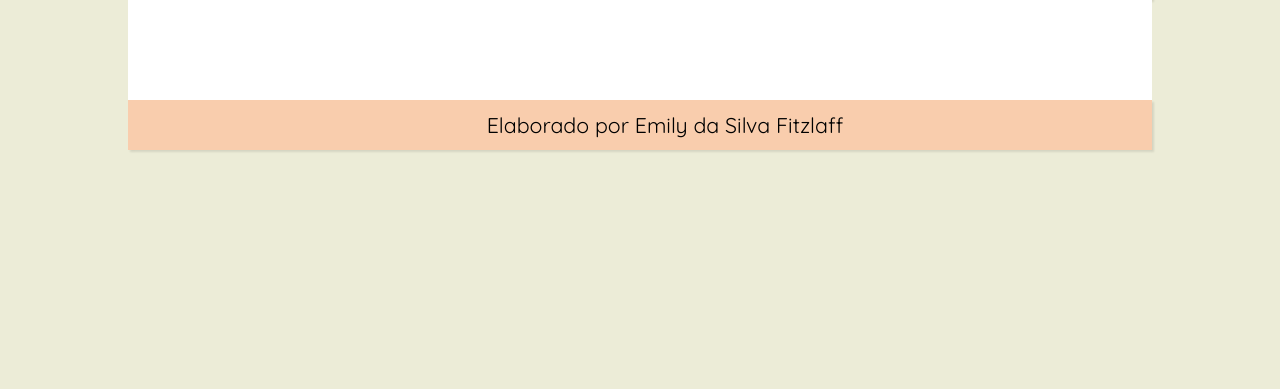
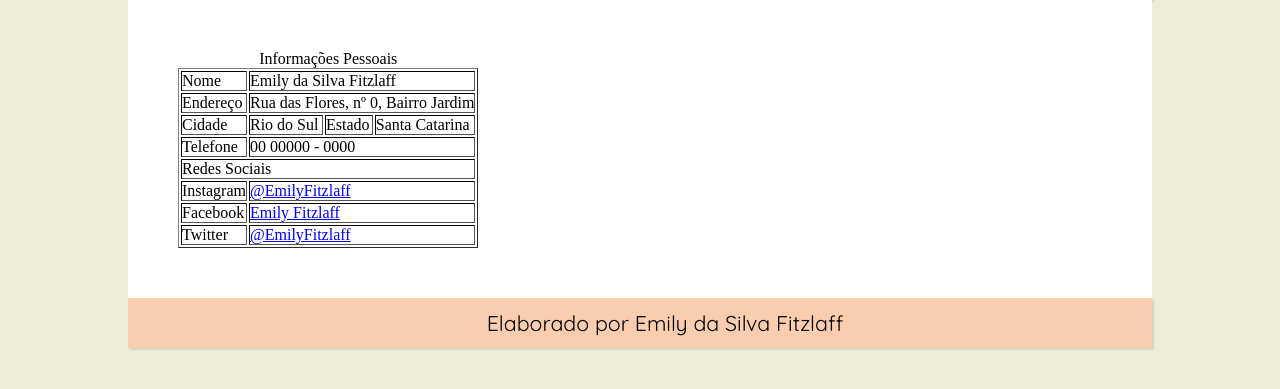
Before and after one commit to EmilyFitzlaff/Desenvolvimento_WEB, a PHP site: page /info-pessoais.php in a window 1280 px wide. Shown: the part 100-489 px from the top of the page. Run offline with PHP 8.4, Linux system fonts and the light colour scheme.

Commit message:
Tabela Info Pessoais

```diff
--- a/Aula 03 - CSS/Site pessoal/css/estilo.css
+++ b/Aula 03 - CSS/Site pessoal/css/estilo.css
@@ -104,3 +104,7 @@ p {
     margin-bottom: 0px;
     font-family: 'Quicksand', sans-serif;
 }
+
+table tr {
+    border: 1px solid black;
+}
--- a/Aula 03 - CSS/Site pessoal/head.php
+++ b/Aula 03 - CSS/Site pessoal/head.php
@@ -1,3 +1,5 @@
 <title><?php echo $title; ?></title>
 <link rel="stylesheet" href="css/estilo.css">
+<link rel="stylesheet" href="https://fonts.googleapis.com/icon?family=Material+Icons">
+<body>
 <meta charset="utf-8">
--- a/Aula 03 - CSS/Site pessoal/info-pessoais.php
+++ b/Aula 03 - CSS/Site pessoal/info-pessoais.php
@@ -8,7 +8,49 @@
     <body>
         <?php include_once('header.php'); ?>
         <main>
+            <table border="1">
+                <caption>Informações Pessoais</caption>
+                <tr>
+                    <td>Nome</td>
+                    <td colspan="3">Emily da Silva Fitzlaff</td>
+                </tr>
 
+                <tr>
+                    <td>Endereço</td>
+                    <td colspan="3">Rua das Flores, nº 0, Bairro Jardim</td>
+                </tr>
+
+                <tr>
+                    <td>Cidade</td>
+                    <td>Rio do Sul</td>
+                    <td>Estado</td>
+                    <td>Santa Catarina</td>
+                </tr>
+
+                <tr>
+                    <td>Telefone</td>
+                    <td colspan="3">00 00000 - 0000</td>
+                </tr>
+
+                <tr>
+                    <td colspan="4">Redes Sociais</td>
+                </tr>
+
+                <tr>
+                    <td>Instagram</td>
+                    <td colspan="3"><a target="_blank" href="https://www.instagram.com/emilyfitzlaff/">@EmilyFitzlaff</a></td>
+                </tr>
+
+                <tr>
+                    <td>Facebook</td>
+                    <td colspan="3"><a target="_blank" href="https://www.facebook.com/emilyfitzlaff/">Emily Fitzlaff</a></td>
+                </tr>
+
+                <tr>
+                    <td>Twitter</td>
+                    <td colspan="3"><a target="_blank" href="https://www.twitter.com/emilyfitzlaff/">@EmilyFitzlaff</a></td>
+                </tr>
+            </table>
         </main>
         <?php include_once('footer.php'); ?>
     </body>
```
